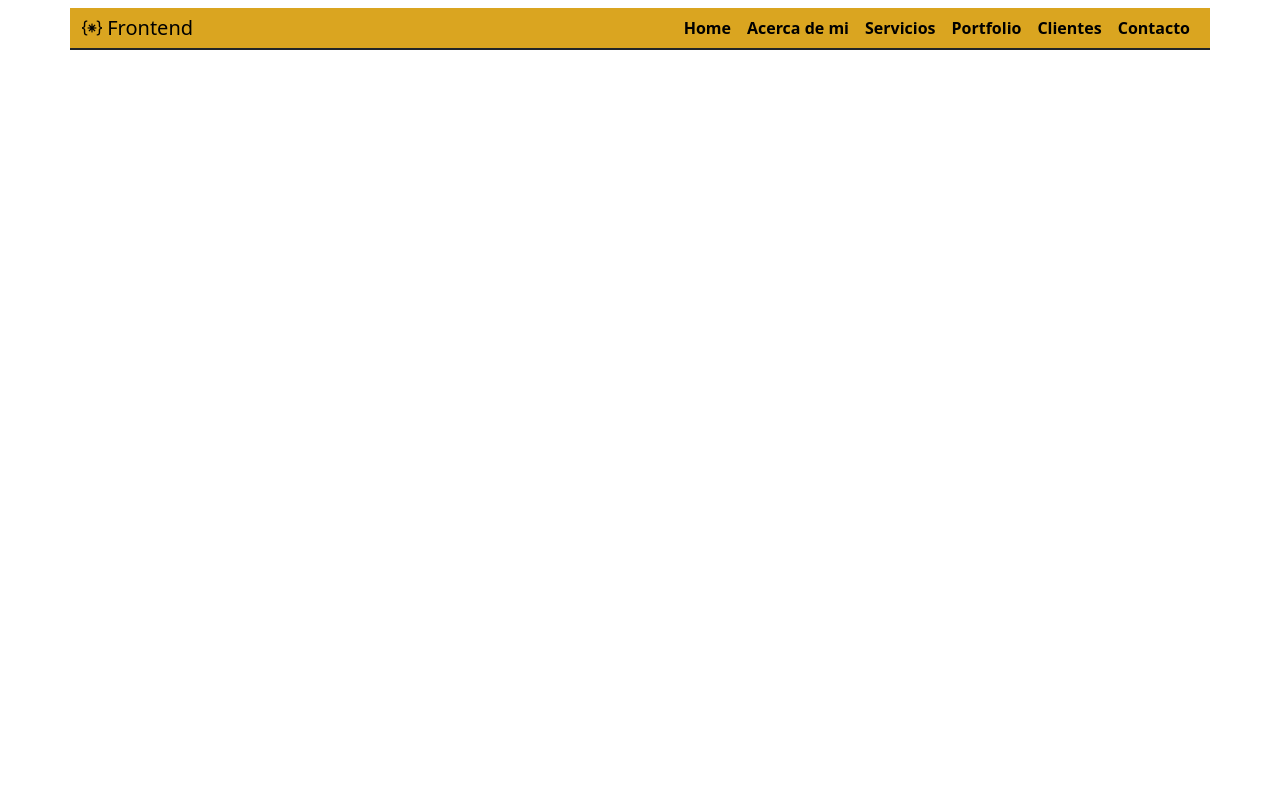
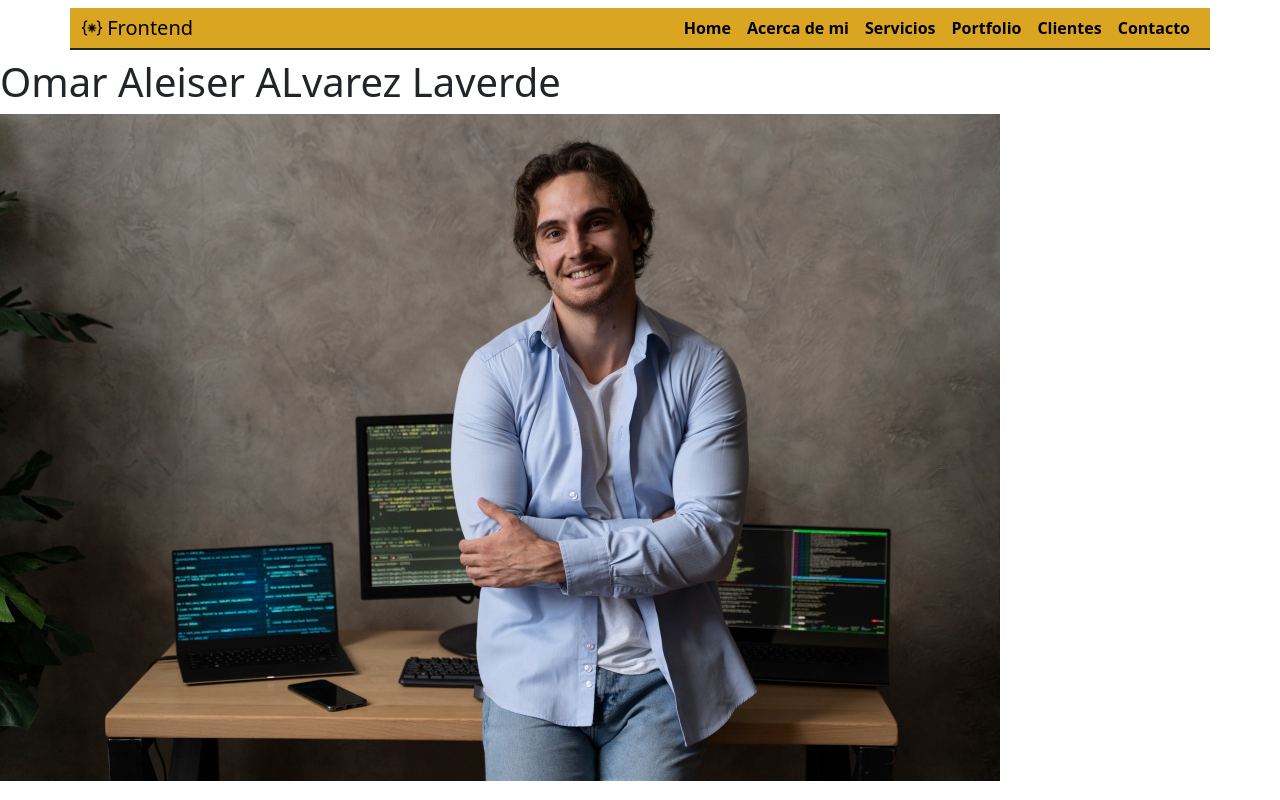
Before and after one commit to Omarcoex/Portafolio, a plain HTML site: page index.html in a window 1280 px wide. Drawn offline with nearby package versions, Linux system fonts and the light colour scheme.

Commit message:
Inicio html

```diff
--- a/index.html
+++ b/index.html
@@ -60,7 +60,16 @@
       </nav>
     </header>
     <!-- Body -->
-    <main></main>
+    <main>
+      <section>
+        <div class="name_ttile">
+          <h1>Omar Aleiser ALvarez Laverde</h1>
+          <figure>
+            <img src="./imagen/1 perfil.jpg" alt="">
+          </figure>
+        </div>
+      </section>
+    </main>
     <!-- Pie de pagina portafolio -->
     <footer></footer>
     <!-- Bootstrap -->
```
Also changed, not shown: imagen/1 perfil.jpg (added).
